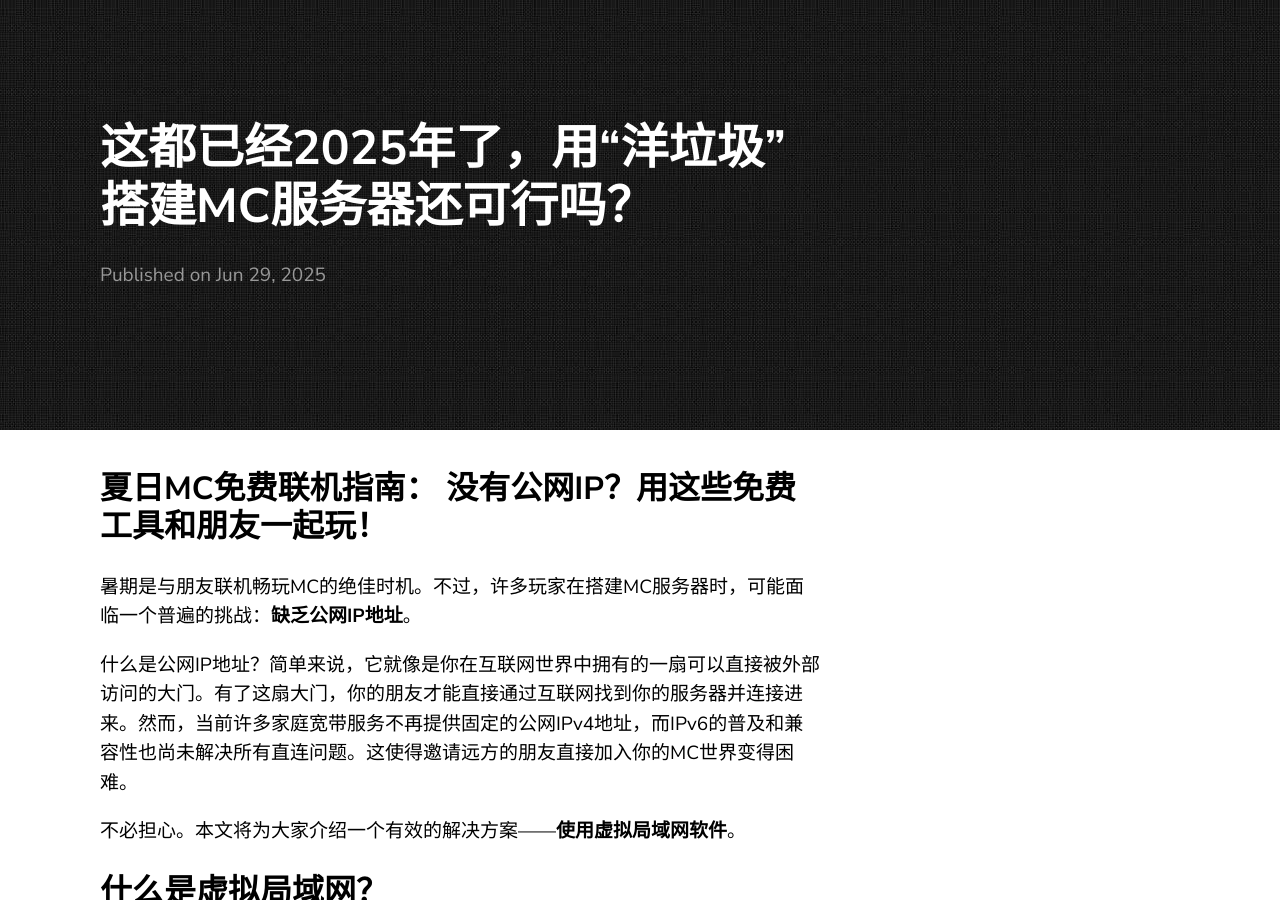
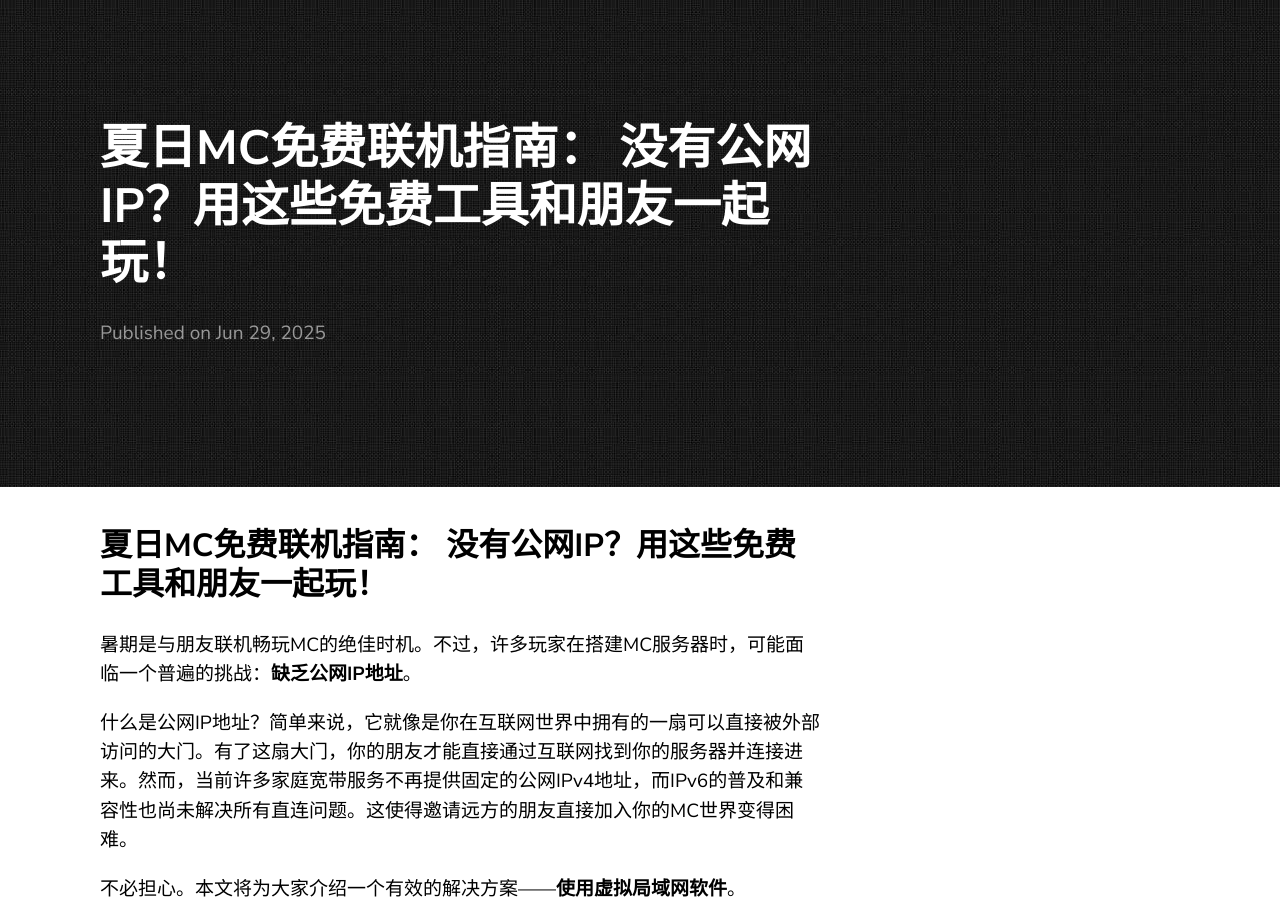
Before and after one commit to shadowjade-studio/shadowjade, a Jekyll site: the page built from _posts/2025-06-30-夏日MC免费联机指南： 没有公网IP？用这些免费工具和朋友一起玩！.markdown, in a window 1280 px wide and 900 px high. Built offline with Jekyll 4.4.1, drawn with Linux system fonts in a browser that asks for light colours.

```diff
--- a/_posts/2025-06-30-夏日MC免费联机指南： 没有公网IP？用这些免费工具和朋友一起玩！.markdown
+++ b/_posts/2025-06-30-夏日MC免费联机指南： 没有公网IP？用这些免费工具和朋友一起玩！.markdown
@@ -1,6 +1,6 @@
 ---
 layout: post
-title: 这都已经2025年了，用“洋垃圾”搭建MC服务器还可行吗？
+title: 夏日MC免费联机指南： 没有公网IP？用这些免费工具和朋友一起玩！
 date: 2025-06-30 00:00:00 +0800
 ---
 
```
